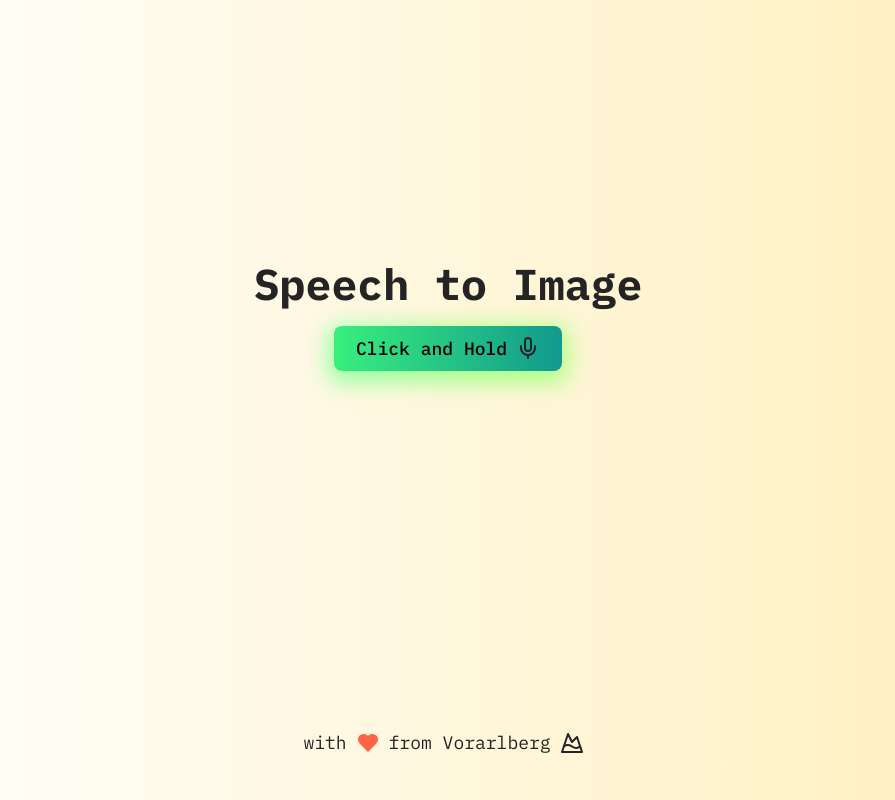
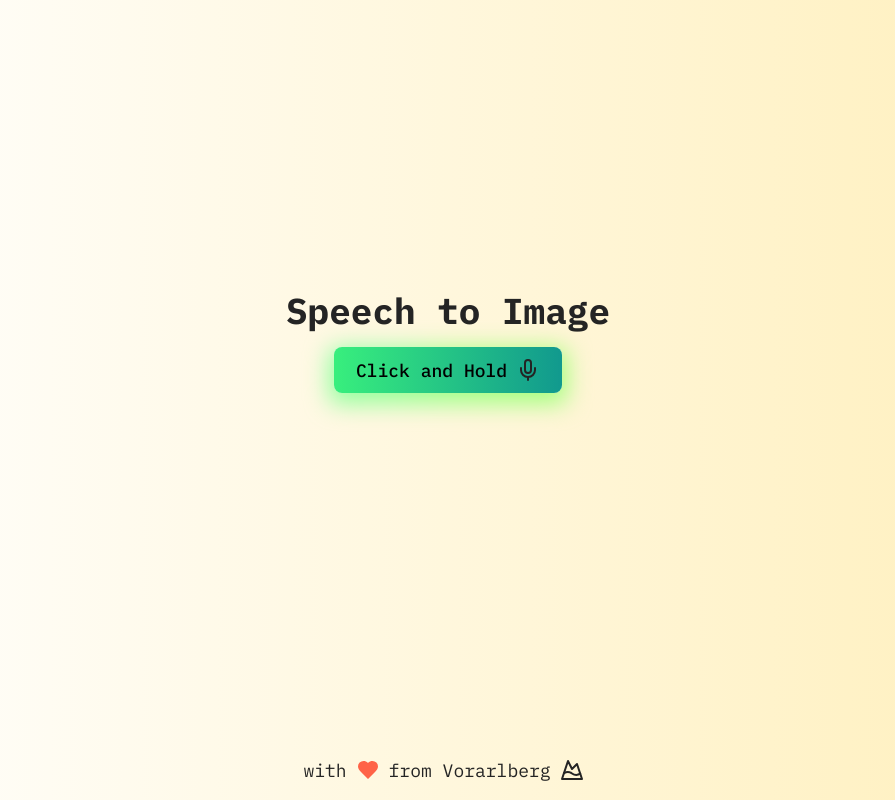
Before and after one commit to feld-ai/speech-to-image, a React (Vite) app: page / in a window 1280 px wide. Shown: the whole page, without its empty margins (192-1087 px from the left). Built offline with nearby package versions, Linux system fonts and the light colour scheme.

Commit message:
feat: integrate images and embed videos
- expand requests logic
- adjust styles

```diff
--- a/src/App.css
+++ b/src/App.css
@@ -11,8 +11,7 @@
   display: inline-flex;
   justify-content: center;
   align-items: center;
-  padding: 2rem 0;
-  /*margin-top: auto;*/
+  padding: .5rem 0;
 }
 
 .footer svg {
@@ -135,12 +134,20 @@ button {
 }
 
 .image-container {
-  margin: 1rem;
+  display: grid;
+  grid-template-columns: 1fr 1fr;
+  margin: 1.5rem 0 .5rem;
+  gap: 0.5rem;
+  padding: 0 0.5rem;
 }
 
 .image-container img {
   max-width: 100%;
-  max-height: calc(100vh - 120px);
+  /*max-height: calc(100vh - 120px);*/
+}
+
+.image-container p {
+  font-size: .85rem;
 }
 
 .video-responsive {
--- a/src/components/ButtonSpeechToText.jsx
+++ b/src/components/ButtonSpeechToText.jsx
@@ -7,6 +7,7 @@ import clsx from 'clsx';
 
 import { useKeys } from '../useKeys.js';
 import { fetchContent } from '../utils.js';
+import { YoutubeEmbed } from './YoutubeEmbed.jsx';
 
 export const ButtonSpeechToText = () => {
   const startListening = () => SpeechRecognition.startListening({ continuous: true, language: 'de-DE' });
@@ -38,10 +39,15 @@ export const ButtonSpeechToText = () => {
       return response;
     }
 
-    function parseSongResponse(response) {
-      console.log('parseSongResponse', response);
-      // TODO: set link, show youtube video
-      setYt({ link: '', description: '' });
+    function validateSongResponse(response) {
+      console.log('validateSongResponse', response);
+      // console.log('validateSongResponse', response.blob());
+
+      if (!response.ok) {
+        throw Error(response.statusText);
+      }
+
+      return response;
     }
 
     if (debouncedTranscript) {
@@ -62,7 +68,14 @@ export const ButtonSpeechToText = () => {
         );
 
       fetchContent('song', debouncedTranscript)
-        .then(parseSongResponse)
+        .then(validateSongResponse)
+        .then(response => response.json())
+        .then((res) => {
+          if (res) {
+            const replacedLink = res.song_link.replace('watch?v=', 'embed/');
+            setYt({ link: `${replacedLink}?autoplay=1`, description: res.reason_for_song });
+          }
+        })
         .catch((err) => {
           console.log(err);
         })
@@ -87,7 +100,15 @@ export const ButtonSpeechToText = () => {
       </button>
 
       <div className="image-container">
-        <img src={imgSrc} alt=""/>
+        <div>
+          <img src={imgSrc} alt="" />
+        </div>
+        <div>
+          {yt.description && <p>{yt.description}</p>}
+          {yt.link && (
+            <YoutubeEmbed link={yt.link} />
+          )}
+        </div>
       </div>
 
       {!browserSupportsSpeechRecognition && <p>Speech recognition is not supported in this browser.</p>}
--- a/src/index.css
+++ b/src/index.css
@@ -45,7 +45,7 @@ body {
 
 h1 {
   margin-bottom: .5rem;
-  font-size: 2.4rem;
+  font-size: 2rem;
 }
 
 .audio-react-recorder {
```
Also changed, not shown: src/components/YoutubeEmbed.jsx (renamed from src/components/YoutubeEmbed.js).
